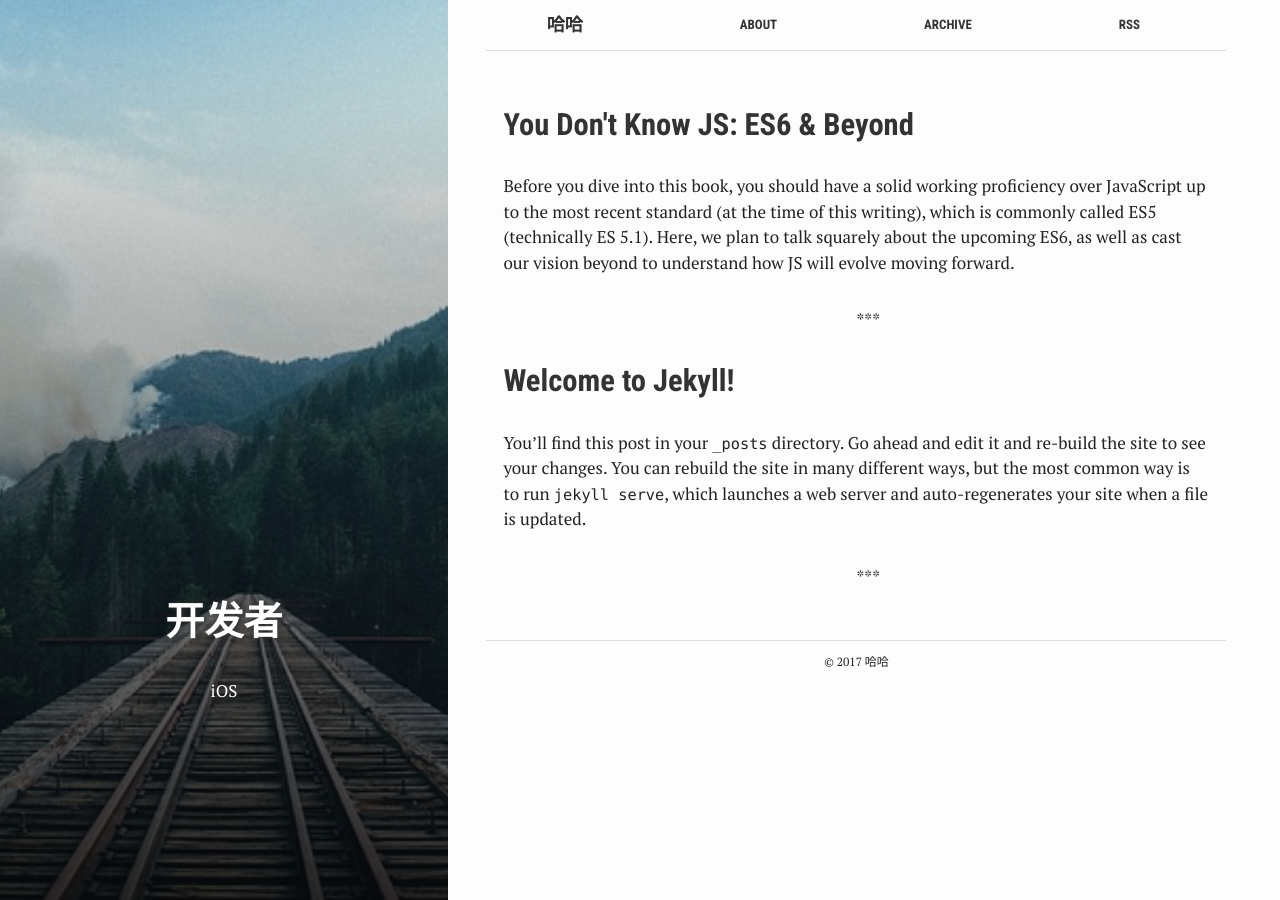
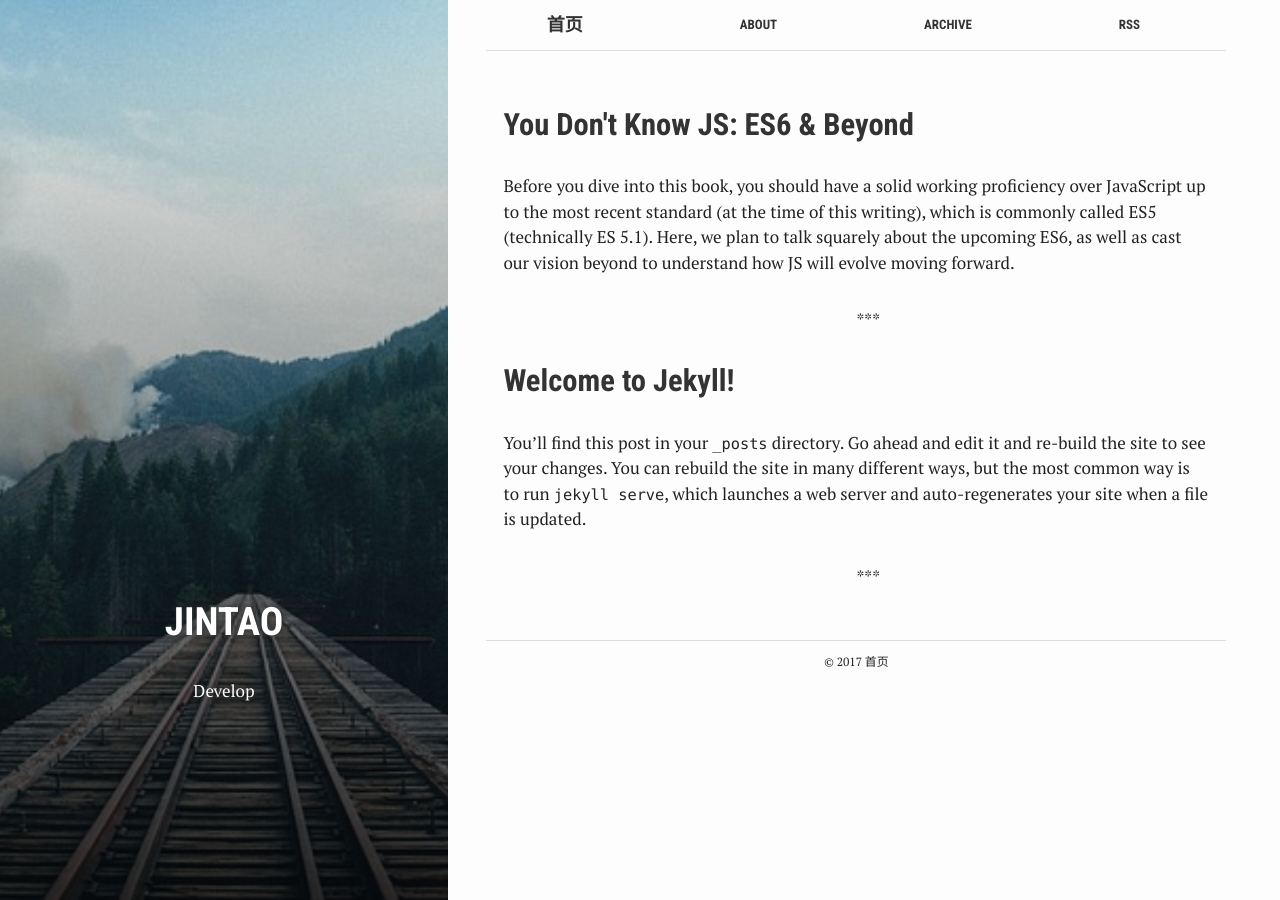
Before and after one commit to yitianljt/yitianljt.github.io, a Jekyll site: the page built from index.html, in a window 1280 px wide. Built offline with Jekyll 4.4.1, drawn with Linux system fonts in a browser that asks for light colours.

Commit message:
基本信息配置；

```diff
--- a/_config.yml
+++ b/_config.yml
@@ -6,7 +6,7 @@
 # 'jekyll serve'. If you change this file, please restart the server process.
 
 # Site settings
-title: 哈哈
+title: 首页
 email: jintao081@qq.com
 description: > # this means to ignore newlines until "baseurl:"
   Write an awesome description for your new site here. You can edit this
@@ -43,3 +43,4 @@
 
 
 images: '/assets/images'
+bg: '/assets/images/tools.jpg'
--- a/index.html
+++ b/index.html
@@ -2,8 +2,8 @@
 bg: "rails.jpg"
 layout: default
 crawlertitle: "Jintao blog"
-title: "开发者"
-summary: "iOS"
+title: "Jintao"
+summary: "Develop"
 ---
 
 {% for post in site.posts limit: 5 %}
```
